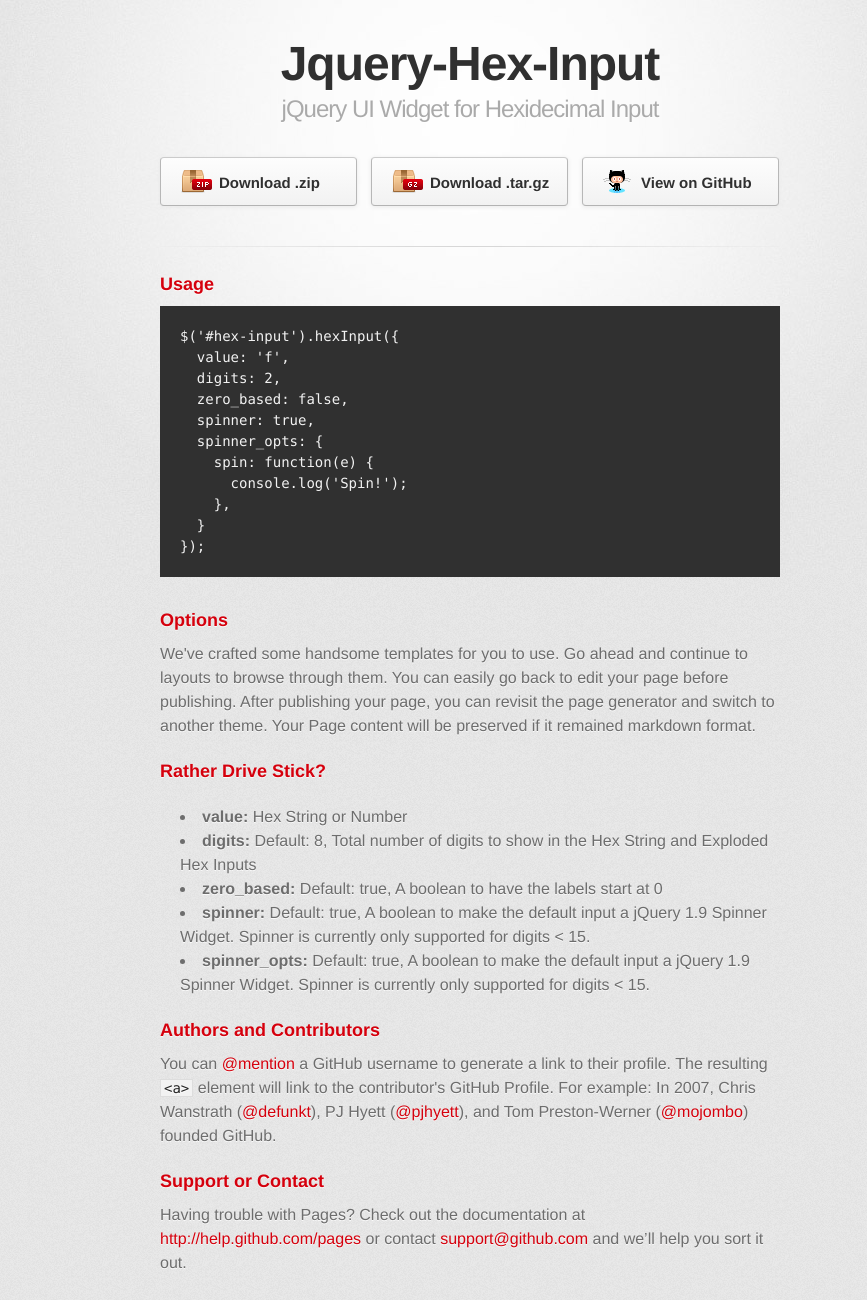
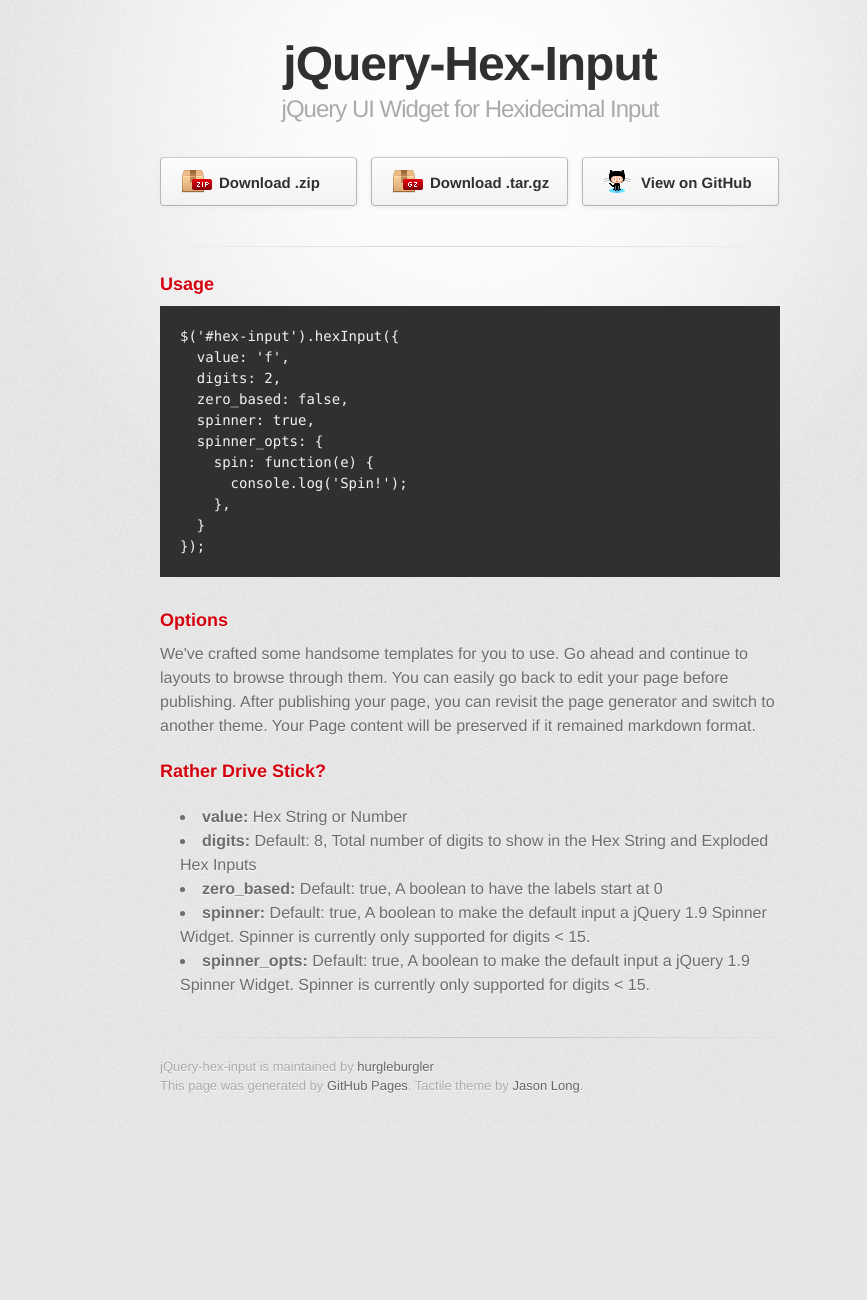
Before and after one commit to bubasti/jQuery-Hex-Input, a plain HTML site: page index.html in a window 1280 px wide. Shown: the top 1300 px of the page, without its empty margins (170-1037 px from the left). After the commit the page ends 1126 px from the top, so only its background shows below. Drawn offline with Linux system fonts and the light colour scheme; a web font is replaced by a local one.

Commit message:
Updates.

```diff
--- a/index.html
+++ b/index.html
@@ -10,7 +10,7 @@
     <!--[if lt IE 9]>
     <script src="//html5shiv.googlecode.com/svn/trunk/html5.js"></script>
     <![endif]-->
-    <title>Jquery-Hex-Input by hurgleburgler</title>
+    <title>jQuery-Hex-Input by hurgleburgler</title>
   </head>
 
   <body>
@@ -18,7 +18,7 @@
       <div class="inner">
 
         <header>
-          <center><h1>Jquery-Hex-Input</h1></center>
+          <center><h1>jQuery-Hex-Input</h1></center>
           <center><h2>jQuery UI Widget for Hexidecimal Input</h2></center>
         </header>
 
@@ -64,20 +64,10 @@
     <li><strong>spinner_opts:</strong> Default: true, A boolean to make the default input a jQuery 1.9 Spinner Widget. Spinner is currently only supported for digits < 15.</li>
   </ul>
 </p>
-
-<h3>
-<a name="authors-and-contributors" class="anchor" href="#authors-and-contributors"><span class="octicon octicon-link"></span></a>Authors and Contributors</h3>
-
-<p>You can <a href="https://github.com/blog/821" class="user-mention">@mention</a> a GitHub username to generate a link to their profile. The resulting <code>&lt;a&gt;</code> element will link to the contributor's GitHub Profile. For example: In 2007, Chris Wanstrath (<a href="https://github.com/defunkt" class="user-mention">@defunkt</a>), PJ Hyett (<a href="https://github.com/pjhyett" class="user-mention">@pjhyett</a>), and Tom Preston-Werner (<a href="https://github.com/mojombo" class="user-mention">@mojombo</a>) founded GitHub.</p>
-
-<h3>
-<a name="support-or-contact" class="anchor" href="#support-or-contact"><span class="octicon octicon-link"></span></a>Support or Contact</h3>
-
-<p>Having trouble with Pages? Check out the documentation at <a href="http://help.github.com/pages">http://help.github.com/pages</a> or contact <a href="mailto:support@github.com">support@github.com</a> and we’ll help you sort it out.</p>
         </section>
 
         <footer>
-          Jquery-hex-input is maintained by <a href="https://github.com/hurgleburgler">hurgleburgler</a><br>
+          jQuery-hex-input is maintained by <a href="https://github.com/hurgleburgler">hurgleburgler</a><br>
           This page was generated by <a href="http://pages.github.com">GitHub Pages</a>. Tactile theme by <a href="https://twitter.com/jasonlong">Jason Long</a>.
         </footer>
 
```
